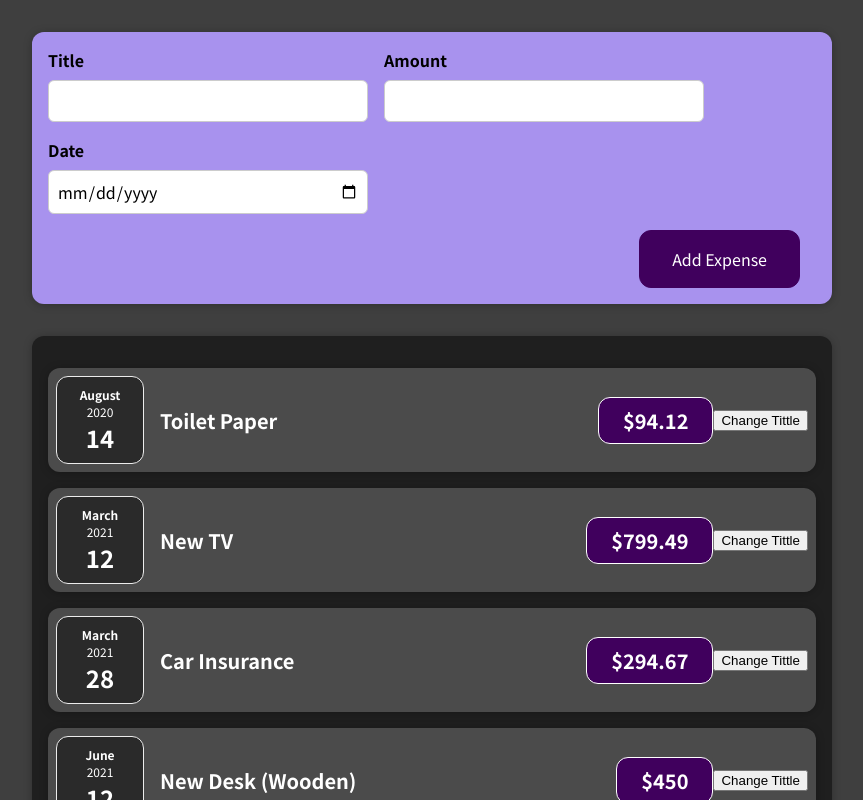
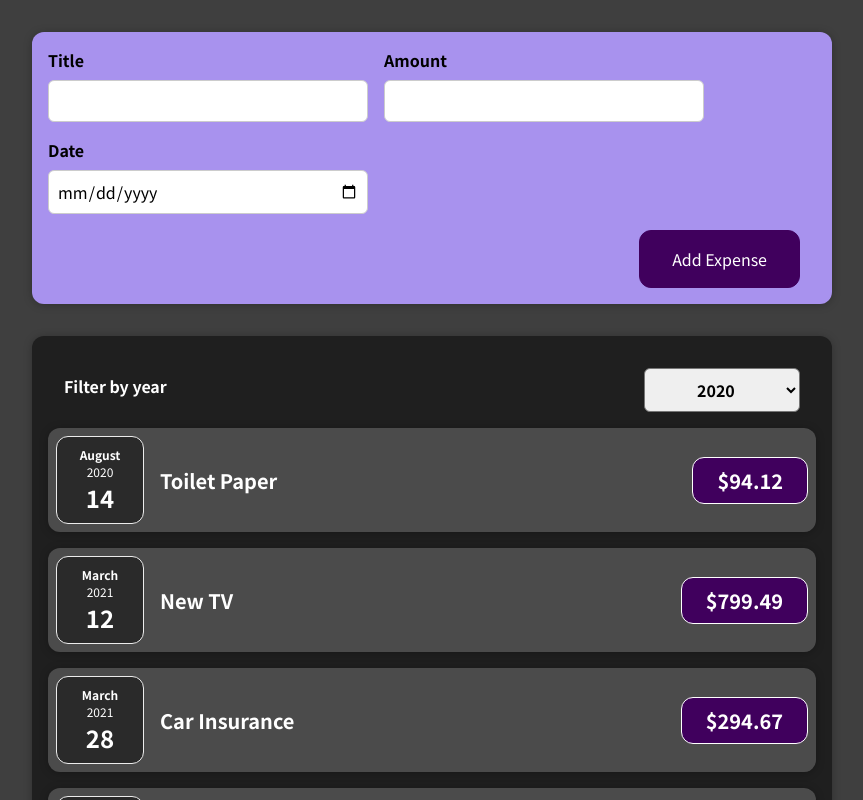
Before and after one commit to Amen-Musingarimi/React-Expense-Cheaker, a React (Create React App) app: page / in a window 1280 px wide. Shown: the top 800 px of the page, without its empty margins (208-1071 px from the left). Built offline with nearby package versions, Linux system fonts and the light colour scheme.

Commit message:
Expense Filter Added

```diff
--- a/src/components/Expenses/ExpenseFilter.js
+++ b/src/components/Expenses/ExpenseFilter.js
@@ -1,13 +1,17 @@
 import React from "react";
 
-import "./ExpensesFilter.css";
+import "./ExpenseFilter.css";
 
-const ExpensesFilter = () => {
+const ExpenseFilter = (props) => {
+  const dropdownChangeHandler = (event) => {
+    props.onChangeFilter(event.target.value);
+  };
+
   return (
     <div className="expenses-filter">
       <div className="expenses-filter__control">
         <label>Filter by year</label>
-        <select>
+        <select value={props.selected} onChange={dropdownChangeHandler}>
           <option value="2022">2022</option>
           <option value="2021">2021</option>
           <option value="2020">2020</option>
@@ -18,4 +22,4 @@ const ExpensesFilter = () => {
   );
 };
 
-export default ExpensesFilter;
+export default ExpenseFilter;
--- a/src/components/Expenses/ExpenseItem.js
+++ b/src/components/Expenses/ExpenseItem.js
@@ -1,23 +1,16 @@
-import React, { useState } from "react";
+import React from "react";
 import ExpenseDate from "./ExpenseDate";
 import Card from "../UI/Card";
 import "./ExpenseItem.css";
 
 function ExpenseItem(props) {
-  const [title, setTitle] = useState(props.title);
-
-  const clickHandler = () => {
-    setTitle("Updated!");
-    console.log(title);
-  };
   return (
     <Card className="expense-item">
       <ExpenseDate date={props.date}></ExpenseDate>
       <div className="expense-item__description">
-        <h2>{title}</h2>
+        <h2>{props.title}</h2>
         <div className="expense-item__price">${props.amount}</div>
       </div>
-      <button onClick={clickHandler}>Change Tittle</button>
     </Card>
   );
 }
--- a/src/components/Expenses/Expenses.js
+++ b/src/components/Expenses/Expenses.js
@@ -1,11 +1,22 @@
-import React from "react";
+import React, { useState } from "react";
 import ExpenseItem from "./ExpenseItem";
+import ExpenseFilter from "./ExpenseFilter";
 import Card from "../UI/Card";
 import "./Expenses.css";
 
 function Expenses(props) {
+  const [filteredYear, setFilteredYear] = useState("2020");
+  const filterChangeHandler = (selectedYear) => {
+    setFilteredYear(selectedYear);
+  };
   return (
+    <div>
       <Card className="expenses">
+        <ExpenseFilter
+          selected={filteredYear}
+          onChangeFilter={filterChangeHandler}
+        ></ExpenseFilter>
+
         <ExpenseItem
           title={props.items[0].title}
           amount={props.items[0].amount}
@@ -27,6 +38,7 @@ function Expenses(props) {
           date={props.items[3].date}
         ></ExpenseItem>
       </Card>
+    </div>
   );
 }
 
```
Also changed, not shown: 1 other file (tests, documents, lock files or other folders). Lines whose indentation alone changed are shown as unchanged.
